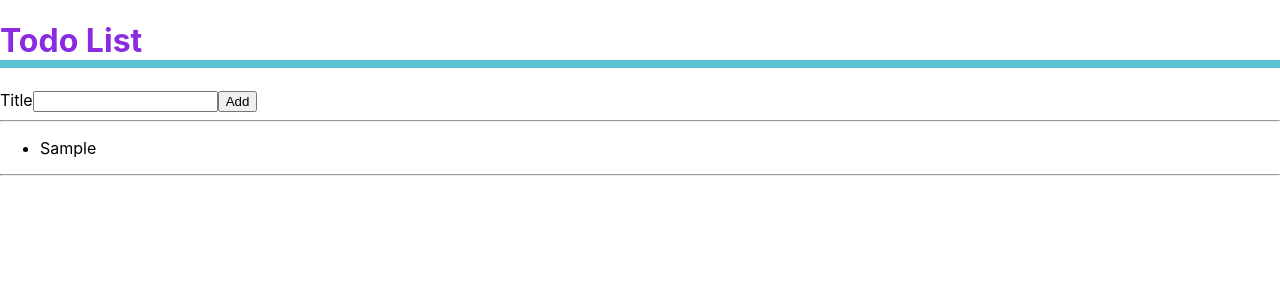
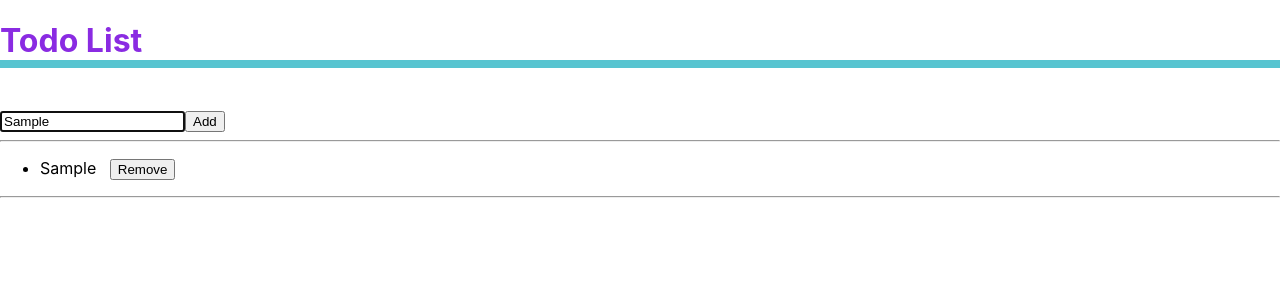
Before and after one commit to diannita/react-todo, a React (Create React App) app: page / in a window 1280 px wide. Both pictures are taken after typing "Sample" into the empty fields and a click on the button "Add". Shown: the top 300 px of the page. Built offline with nearby package versions, Linux system fonts and the light colour scheme.

Commit message:
adding misssing code - suggestion from tutor

```diff
--- a/src/App.js
+++ b/src/App.js
@@ -23,12 +23,17 @@ function App() {
     setTodoList([...todoList, newTodo]);
   };
 
+  function removeTodo(id) {
+    const newTodoList = todoList.filter((todoItem) => id !== todoItem.id);
+    setTodoList(newTodoList);
+  }
+
   return (
     <>
       <h1>Todo List</h1>
       <AddTodoForm onAddTodo={addTodo} />
       <hr />
-      <TodoList todoList={todoList} />
+      <TodoList todoList={todoList} onRemoveTodo={removeTodo} />
       <hr />
     </>
   );
--- a/src/InputWithLabel.js
+++ b/src/InputWithLabel.js
@@ -1,10 +1,24 @@
-import React from "react";
+import React, { useRef, useEffect } from "react";
 
-const InputWithLabel = ({ label, value, onChange }) => {
+const InputWithLabel = ({ todoTitle, handleTitleChange, children }) => {
+  const inputRef = useRef();
+
+  useEffect(() => {
+    inputRef.current.focus();
+  });
+
   return (
     <>
-      <label htmlFor="todoTitle">{label}</label>
-      <input id="todoTitle" name="title" value={value} onChange={onChange} />
+      <label htmlFor="todoTitle">{children}</label>
+      <br />
+      <input
+        name="title"
+        type="text"
+        id="todoTitle"
+        value={todoTitle}
+        onChange={handleTitleChange}
+        ref={inputRef}
+      />
     </>
   );
 };
--- a/src/TodoList.js
+++ b/src/TodoList.js
@@ -1,11 +1,11 @@
 import React from "react";
 import TodoListItem from "./TodoListItem";
 
-function TodoList({ todoList }) {
+function TodoList({ todoList, onRemoveTodo }) {
   return (
     <ul>
       {todoList.map((todo) => (
-        <TodoListItem key={todo.id} todo={todo} />
+        <TodoListItem key={todo.id} todo={todo} onRemoveTodo={onRemoveTodo} />
       ))}
     </ul>
   );
--- a/src/TodoListItem.js
+++ b/src/TodoListItem.js
@@ -1,9 +1,11 @@
 import React from "react";
 
-function TodoListItem({ todo }) {
+function TodoListItem({ todo, onRemoveTodo }) {
   return (
     <li key={todo.id}>
       <span>{todo.title}</span>
+      &nbsp;&nbsp;&nbsp;
+      <button onClick={() => onRemoveTodo(todo.id)}>Remove</button>
     </li>
   );
 }
```
